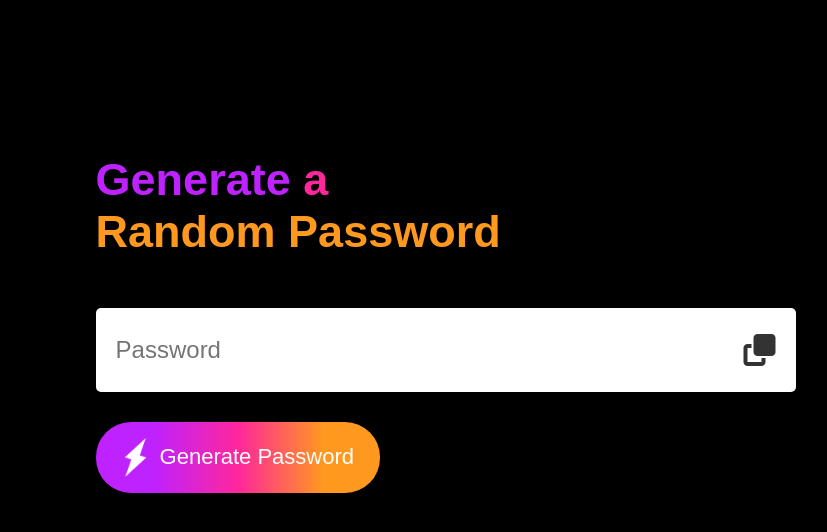
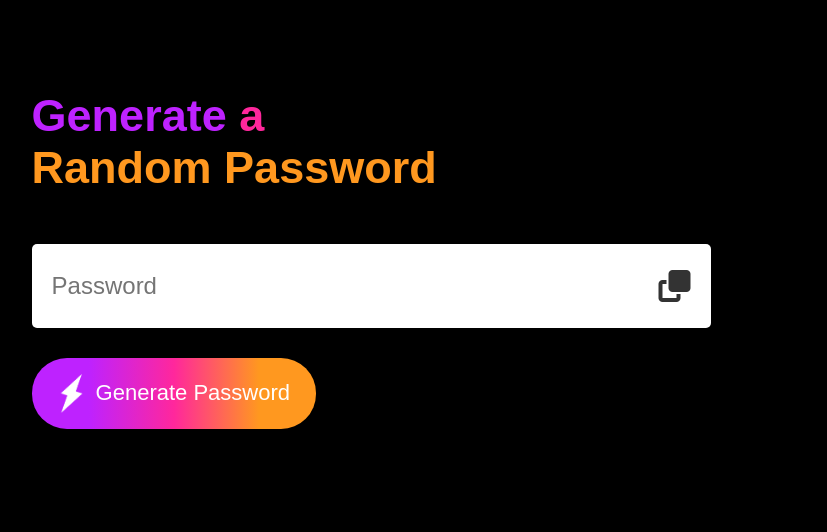
Before and after one commit to pratyushkk/random-password-generator, a plain HTML site: page index.html in a window 1280 px wide. Shown: the whole page, without its empty margins (58-885 px from the left). Drawn offline with Linux system fonts and the light colour scheme.

Commit message:
css updated

```diff
--- a/style.css
+++ b/style.css
@@ -11,13 +11,13 @@ body {
 }
 
 .container {
-  margin: 12%;
+  margin: 7%;
   width: 90%;
   max-width: 700px;
 }
 
 .display {
-  width: 100%;
+  max-width: 97%;
   margin-top: 50px;
   margin-bottom: 30px;
   background: #fff;
@@ -73,8 +73,7 @@ body {
   background-position-x: initial;
   background-position-y: initial;
   background-size: initial;
-  background-repeat-x: initial;
-  background-repeat-y: initial;
+
   background-attachment: initial;
   background-origin: initial;
   background-clip: initial;
```
Also changed, not shown: 1 other file.
